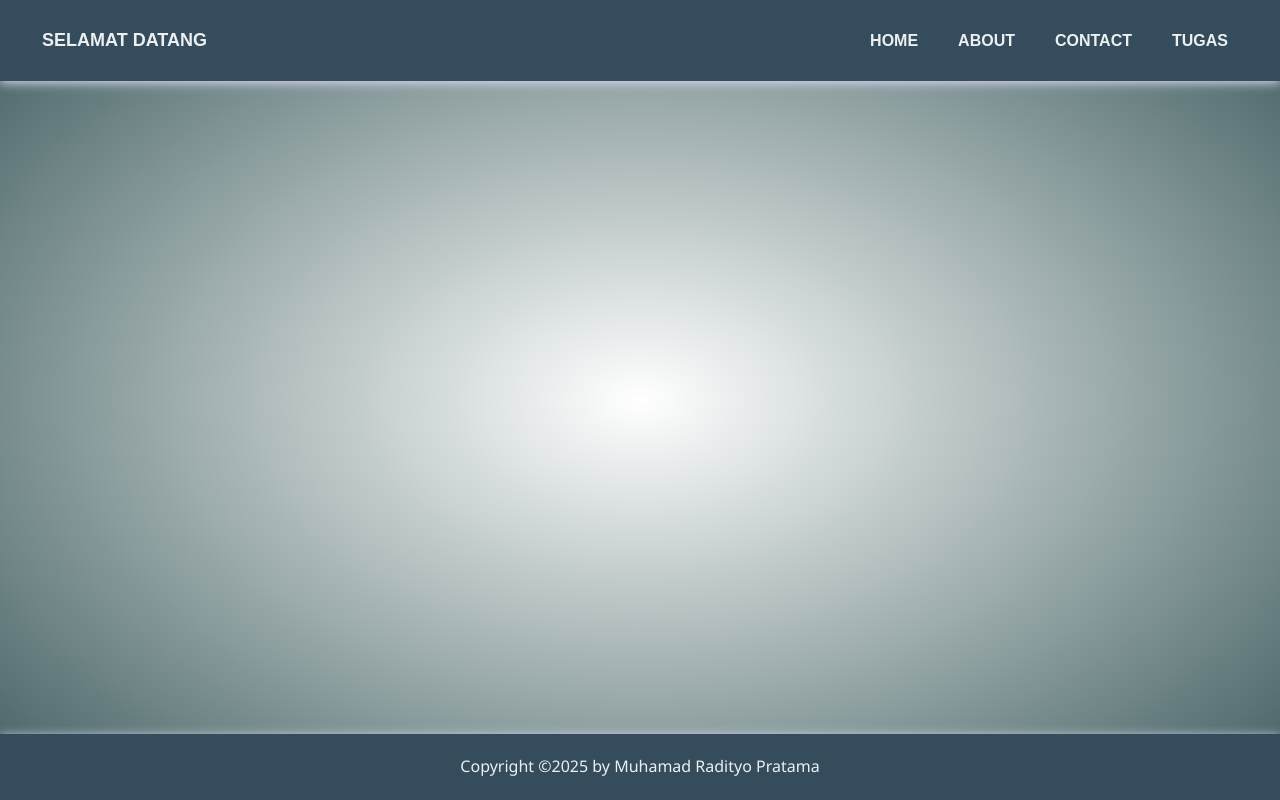
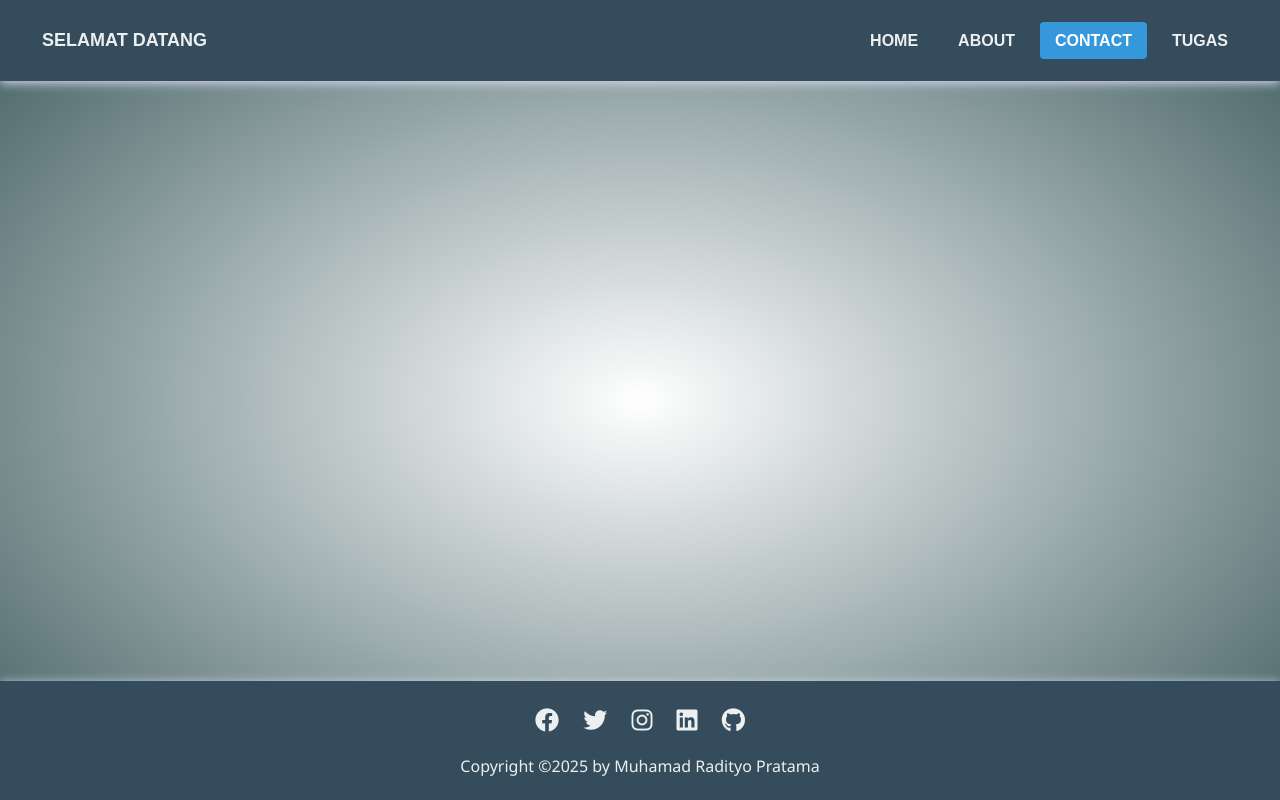
Before and after one commit to TYO22/Muhamad-Radityo-Pratama, a plain HTML site: page contact.html in a window 1280 px wide. Drawn offline with Linux system fonts and the light colour scheme.

Commit message:
Update contact.html

```diff
--- a/contact.html
+++ b/contact.html
@@ -5,6 +5,7 @@
     <meta name="viewport" content="width=device-width, initial-scale=1.0">
     <title>Muhamad Radityo Pratama</title>
     <link rel="stylesheet" href="style1.css">
+    <link rel="stylesheet" href="https://cdnjs.cloudflare.com/ajax/libs/font-awesome/6.0.0-beta3/css/all.min.css">
 </head>
 <body>
     <!-- NAVBAR -->
@@ -20,7 +21,7 @@
                 <a href="about.html">ABOUT</a>
             </li>
             <li>
-                <a href="#">CONTACT</a>
+                <a class="active" href="#">CONTACT</a>
             </li>
             <li>
                 <a href="tugas.html">TUGAS</a>
@@ -29,6 +30,13 @@
     </nav>
     <!-- footer -->
     <footer>
+        <div class="social-links">
+            <a href="#"><i class="fab fa-facebook"></i></a>
+            <a href="#"><i class="fab fa-twitter"></i></a>
+            <a href="#"><i class="fab fa-instagram"></i></a>
+            <a href="#"><i class="fab fa-linkedin"></i></a>
+            <a href="#"><i class="fab fa-github"></i></a>
+        </div>
         <p>Copyright &copy;2025 by Muhamad Radityo Pratama</p>
     </footer>
 </html>
```
